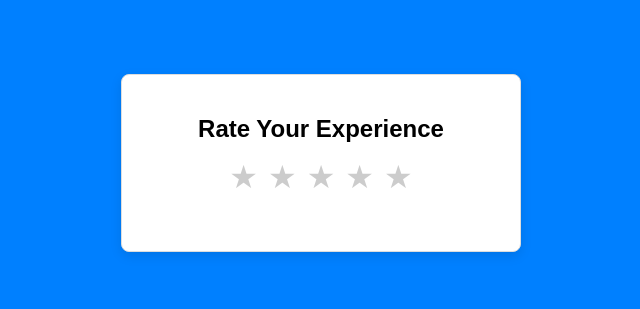
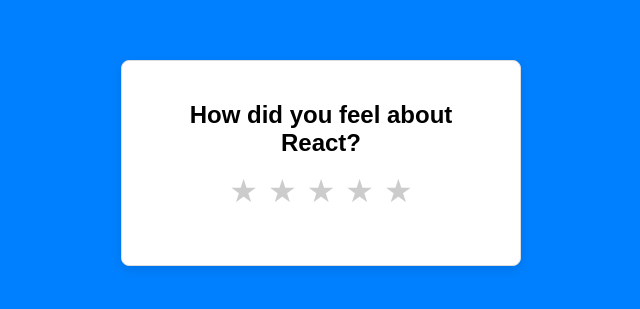
Before and after one commit to Nkabisto/rating-ui, a React (Vite) app: page / in a window 1280 px wide. Shown: the part 237-546 px from the top of the page, without its empty margins (319-959 px from the left). Built offline with nearby package versions, Linux system fonts and the light colour scheme.

Commit message:
Passed arguments as props

```diff
--- a/src/App.jsx
+++ b/src/App.jsx
@@ -3,7 +3,10 @@
 const App = () => {
   return (
     <div>
-      <Rating />
+      <Rating
+        heading="How did you feel about React?"
+        feedbackMessages={["hate it","dislike it", "meh", "like it", "love it"]}
+      />
     </div>
   );
 };
--- a/src/components/Rating.jsx
+++ b/src/components/Rating.jsx
@@ -1,20 +1,17 @@
 import { useState } from "react";
 
-const Rating = () => {
+const Rating = ({
+  heading = "Rate your Experience",
+  color = "gold",
+  feedbackMessages = ["unacceptable", "poor", "fair", "good", "excellent"],
+}) => {
   const [rating, setRating] = useState(0);
   const [hover, setHover] = useState(0);
 
   const stars = Array.from({ length: 5 }, (_, i) => i + 1);
-  const feedbackMessages = [
-    "unacceptable",
-    "poor",
-    "fair",
-    "good",
-    "excellent",
-  ];
   return (
     <div className="rating-container">
-      <h2>Rate Your Experience</h2>
+      <h2>{heading}</h2>
       <div className="stars">
         {stars.map((star) => (
           <span
@@ -22,7 +19,10 @@
             onMouseLeave={() => setHover(0)}
             onClick={() => setRating(star)}
             key={star}
-            className={`star ${star <= (rating || hover) ? "active" : ""}`}
+            className="star"
+            style={{
+              color: star <= (rating || hover) ? color : "#ccc",
+            }}
           >
             {"\u2605"}
           </span>
```
